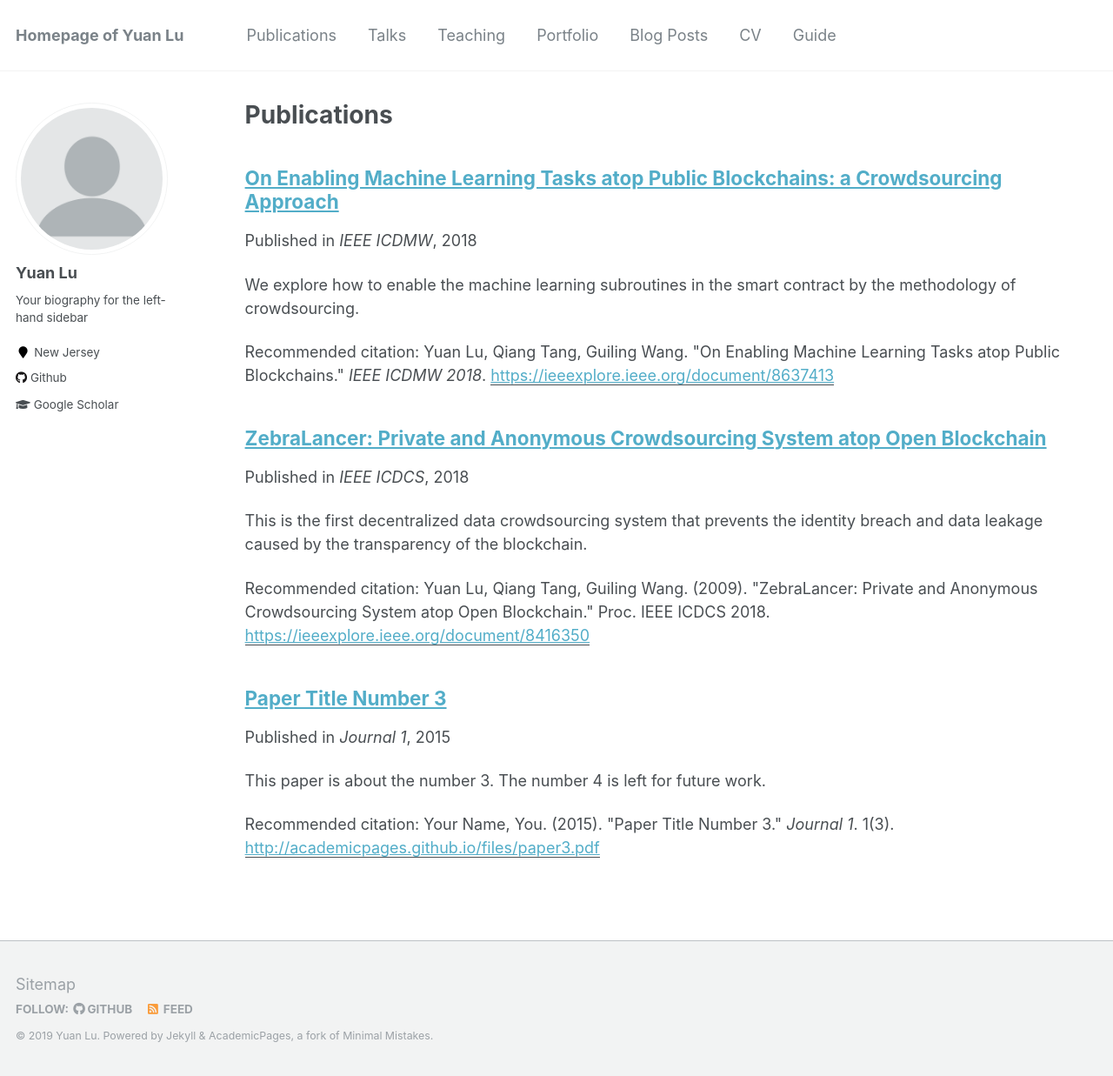
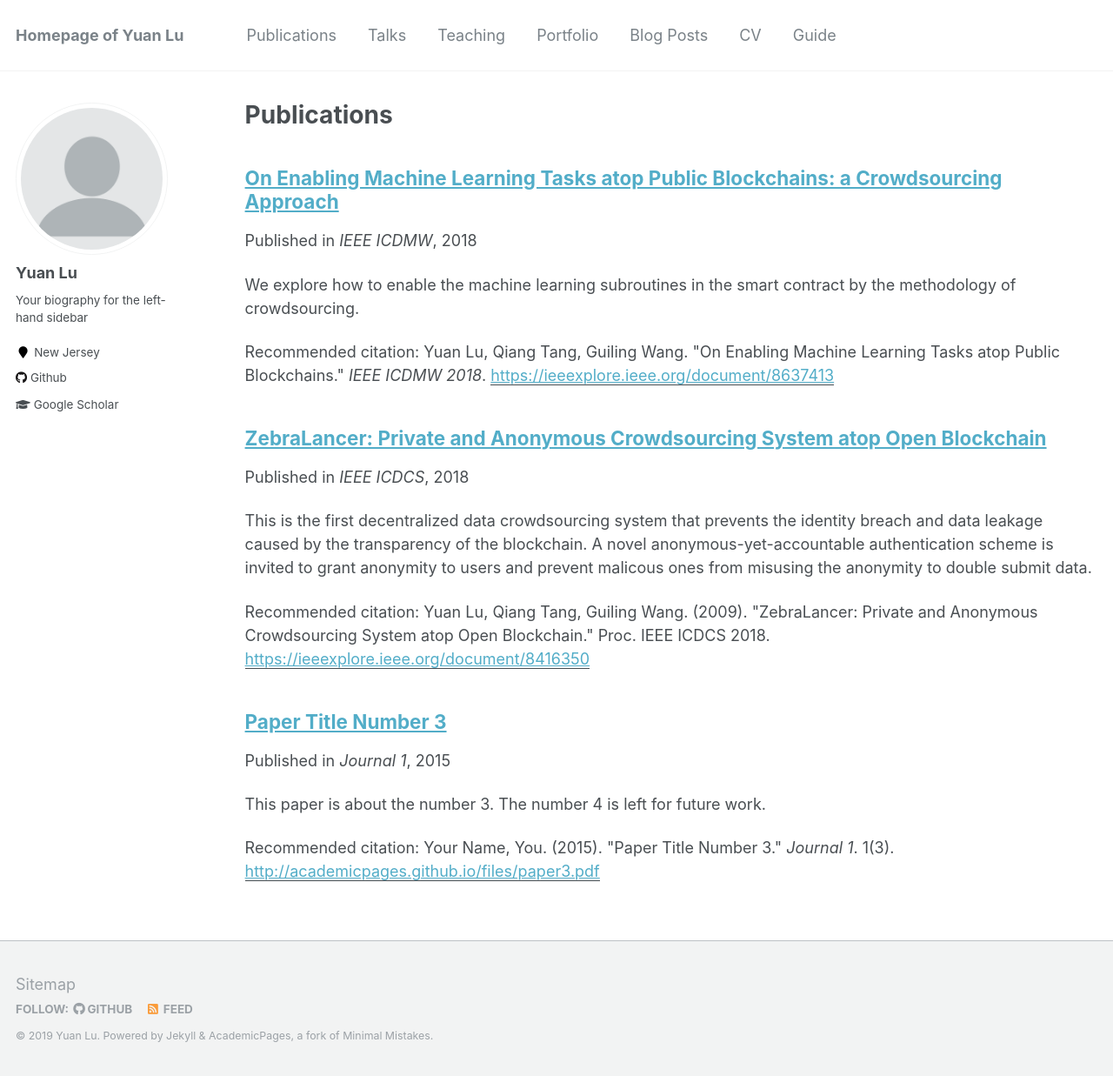
Before and after one commit to yylluu/yylluu.github.io, a Jekyll site: the page built from _pages/publications.md, in a window 1280 px wide and 1237 px high. Shown: the whole window at 87% size. Built offline with Jekyll 4.4.1, drawn with Linux system fonts in a browser that asks for light colours.

Commit message:
Update 2009-10-01-paper-title-number-1.md

```diff
--- a/_publications/2009-10-01-paper-title-number-1.md
+++ b/_publications/2009-10-01-paper-title-number-1.md
@@ -2,7 +2,7 @@
 title: "ZebraLancer: Private and Anonymous Crowdsourcing System atop Open Blockchain"
 collection: IEEE ICDCS 2018
 permalink: /publication/2009-10-01-paper-title-number-1
-excerpt: 'This is the first decentralized data crowdsourcing system that prevents the identity breach and data leakage caused by the transparency of the blockchain.'
+excerpt: 'This is the first decentralized data crowdsourcing system that prevents the identity breach and data leakage caused by the transparency of the blockchain. A novel anonymous-yet-accountable authentication scheme is invited to grant anonymity to users and prevent malicous ones from misusing the anonymity to double submit data.'
 date: 2018-03-02
 venue: 'IEEE ICDCS'
 paperurl: 'https://ieeexplore.ieee.org/document/8416350'
```
